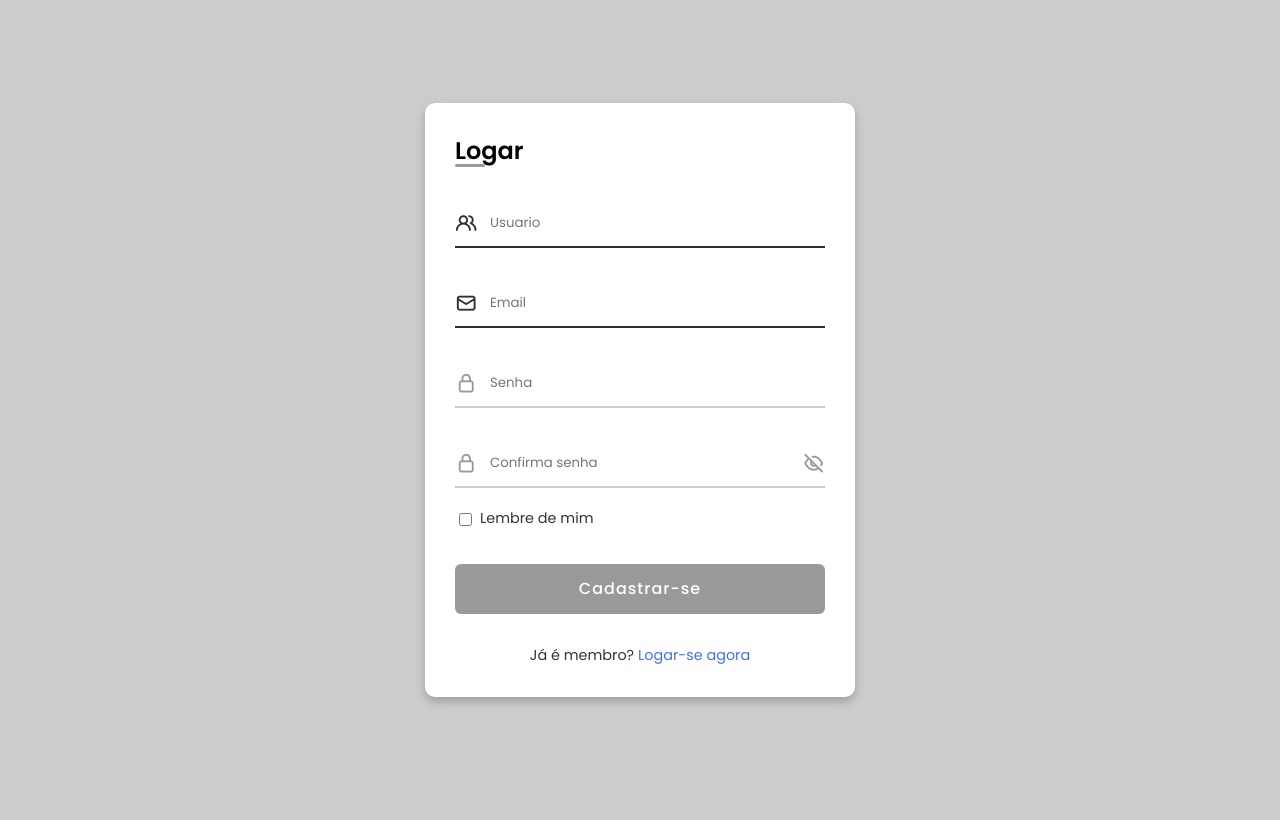
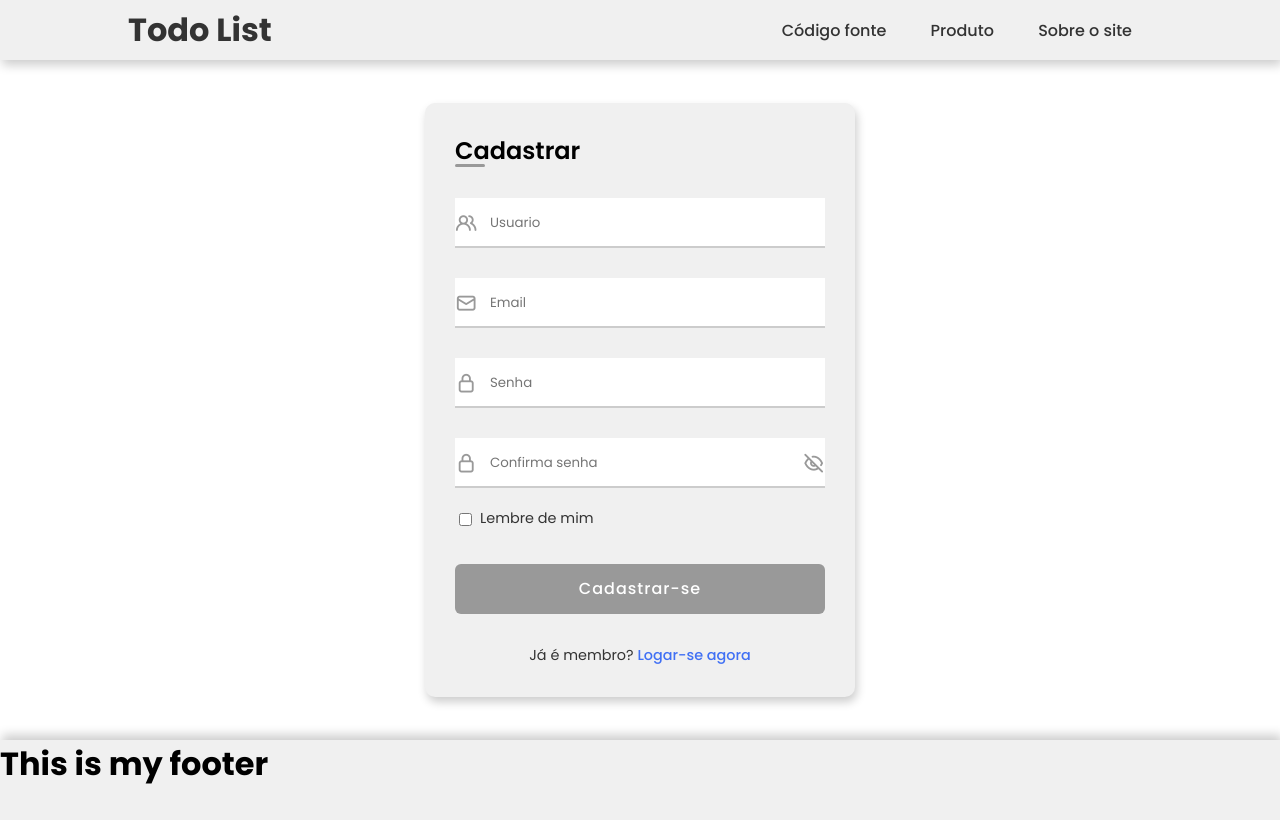
Before and after one commit to ItaloMiguel/todo-list, a Django app: page /auth/cadastro/ in a window 1280 px wide. Before the commit the page ends 704 px from the top, so only its background shows below. Run offline with Django 4.2, Linux system fonts and the light colour scheme; parts of the project's set-up code (start-up, migrations or seed data) failed here and were passed over.

Commit message:
Fazendo o header

```diff
--- a/app/setup/static/formauth/css/formauth.css
+++ b/app/setup/static/formauth/css/formauth.css
@@ -8,8 +8,10 @@
 }
 
 :root {
-    --background-light-gray-color: #ccc;
-    --background-white-color: #fff;
+    /* MODE LIGHT */
+    --background-light-gray-color: rgb(240, 240, 240);
+    --background-light-bit-gray-color: rgb(230, 230, 230);
+    --background-white-color: rgba(255, 255, 255);
     --decoration-gray-color: #999;
     --decoration-dark-gray-color: rgb(88, 87, 87);
     --decoration-black-focus-color: rgb(47, 47, 47);
@@ -18,23 +20,66 @@
     --color-icon-light-gray-color: #999;
     --text-dark-color: #333;
     --text-contrast-blue-color: #4070f4;
+
+}
+ /* HEADER */
+header {
+    height: 5vh;
+    position: relative;
+    display: flex;
+    justify-content: space-between;
+    align-items: center;
+    padding: 30px 10%;
+    background-color: var(--background-light-gray-color);
+    box-shadow: 2px 5px 10px var(--shadow-box-black-color);
 }
 
-body {
-    height: 100vh;
+header li, a, button {
+    font-weight: 500;
+    font-size: 1rem;
+    color: var(--text-dark-color);
+    text-decoration: none;
+}
+
+.logo {
+    cursor: pointer;
+}
+
+.nav__links {
+    list-style: none;
+}
+
+.nav__links li {
+    display: inline-block;
+    padding: 0 20px;
+}
+
+.nav__links li a {
+    transition: all 0.3s ease 0s;
+}
+
+.nav__links li a:hover {
+    color: black;
+}
+
+
+/* MAIN CONTENT */
+
+main {
+    height: 85vh;
     display: flex;
     align-items: center;
     justify-content: center;
-    background-color: var(--background-light-gray-color);
+    background-color: var(--background-white-color);
 }
 
 .container {
     position: relative;
     max-width: 430px;
     width: 100%;
-    background-color: #fff;
+    background-color: var(--background-light-gray-color);
     border-radius: 10px;
-    box-shadow: 0 5px 10px var(--shadow-box-black-color);
+    box-shadow: 2px 5px 10px var(--shadow-box-black-color);
 }
 
 .container .form {
@@ -89,17 +134,12 @@ body {
     font-size: 1.4rem;
 }
 
-.input-field .error-text {
-    background-color: red;
-}
-
 .input-field input:is(:focus, :valid) ~ i {
     color: var(--decoration-black-focus-color);
 }
 
 .input-field i.icon {
     left: 0;
-
 }
 
 .input-field i.showHidePw {
@@ -168,3 +208,10 @@ body {
     text-decoration: none;
     list-style: none;
 }
+
+/* FOOTER */
+footer {
+    height: 10vh;
+    background-color: var(--background-light-gray-color);
+    box-shadow: 2px -5px 10px var(--shadow-box-black-color);
+}
--- a/app/templates/todousuarios/cadastro.html
+++ b/app/templates/todousuarios/cadastro.html
@@ -3,26 +3,24 @@
 <html lang="en">
 {% include 'todousuarios/partials/_head.html' %}
 <body>
+    <!-- HEADER -->
+    {% include 'todousuarios/partials/_header.html' %}
+    <main>
+
         <div class="container">
             <div class="forms">
                 <div class="form login">
-                <span class="title">Logar</span>
-                {% if messages %}
-                    <ul class="messages">
-                        {% for message in messages %}
-                            <li class="error-text">{{ message }}</li>
-                        {% endfor %}
-                    </ul>
-                {% endif %}
-                <form action="{% url 'cadastro_usuario' %}" method="post" name="dados" onSubmit="enviarDados()">
+                    <span class="title">Cadastrar</span>
+                    {% include 'todousuarios/partials/_messages.html' %}
+                    <form action="{% url 'cadastro_usuario' %}" method="post">
                         {% csrf_token %}
                         <div class="input-field">
-                        <input name="username" type="text" placeholder="Usuario"/>
+                            <input name="username" type="text" placeholder="Usuario" required/>
                             <i class="uil uil-users-alt icon"></i>
                         </div>
                         <div class="input-field">
-                        <input name="email" type="email" placeholder="Email"/>
-                        <i class="uil uil-envelope-alt"></i>
+                            <input name="email" type="email" placeholder="Email" required/>
+                            <i class="uil uil-envelope-alt icon"></i>
                         </div>
                         <div class="input-field">
                             <input name="password" class="password" type="password" placeholder="Senha" required/>
@@ -53,6 +51,9 @@
                 </div>
             </div>
         </div>
+    </main>
+    <!-- FOOTER -->
+    {% include 'todousuarios/partials/_footer.html' %}
 
     <script src="{% static 'formauth/js/formauth.js' %}"></script>
 </body>
--- /dev/null
+++ b/app/templates/todousuarios/partials/_footer.html
@@ -0,0 +1,4 @@
+{% load static %}
+<footer>
+    <h1>This is my footer</h1>
+</footer>
--- /dev/null
+++ b/app/templates/todousuarios/partials/_header.html
@@ -0,0 +1,11 @@
+{% load static %}
+<header>
+    <a href="{% url 'home' %}"><h1 class="logo">Todo List</h1></a>
+    <nav class="nav-central">
+        <ul class="nav__links">
+            <li class="list__link"><a class="link" target="_blank" href="https://github.com/ItaloMiguel/todo-list">Código fonte</a></li>
+            <li class="list__link"><a class="link" href="#">Produto</a></li>
+            <li class="list__link"><a class="link" href="#">Sobre o site</a></li>
+        </ul>
+    </nav>
+</header>
```
Also changed, not shown: app/templates/todousuarios/login.html (+7 -1 lines). Lines whose indentation alone changed are shown as unchanged.
